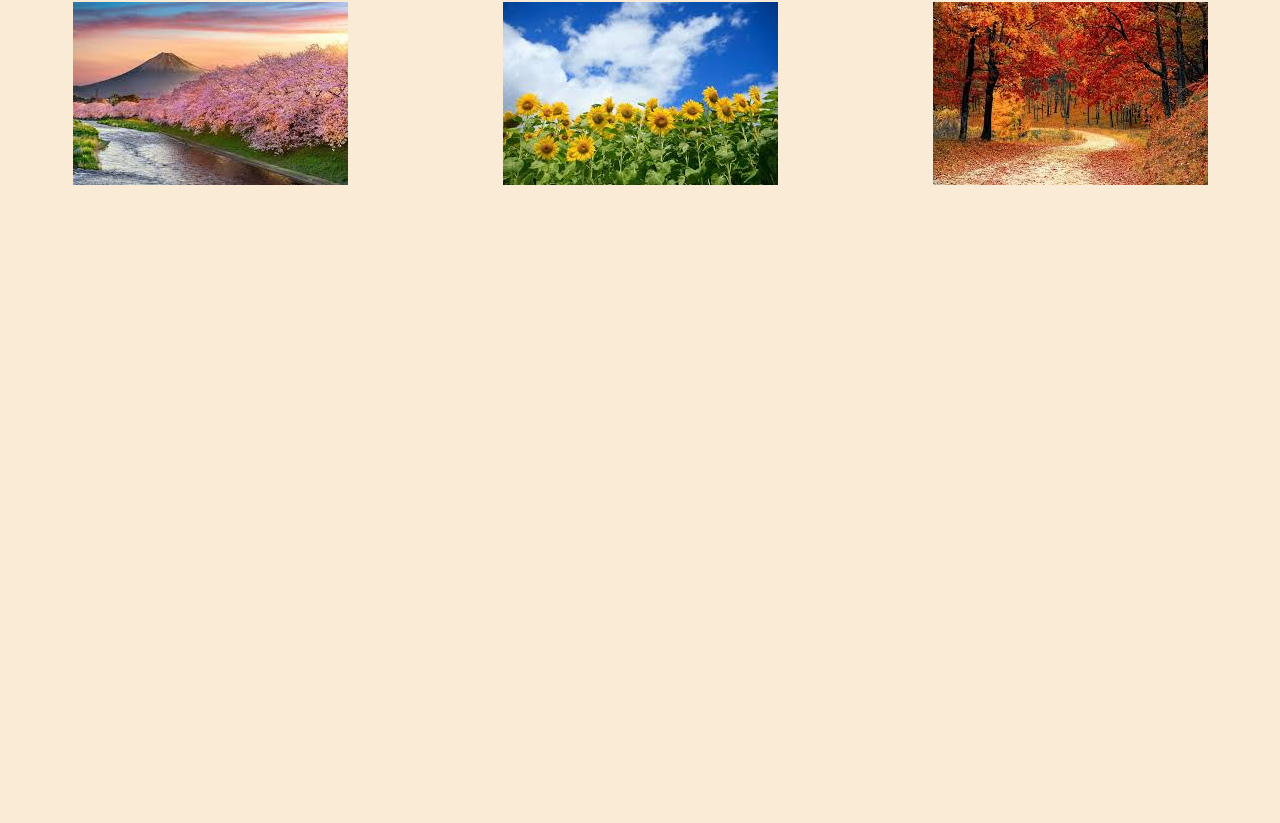
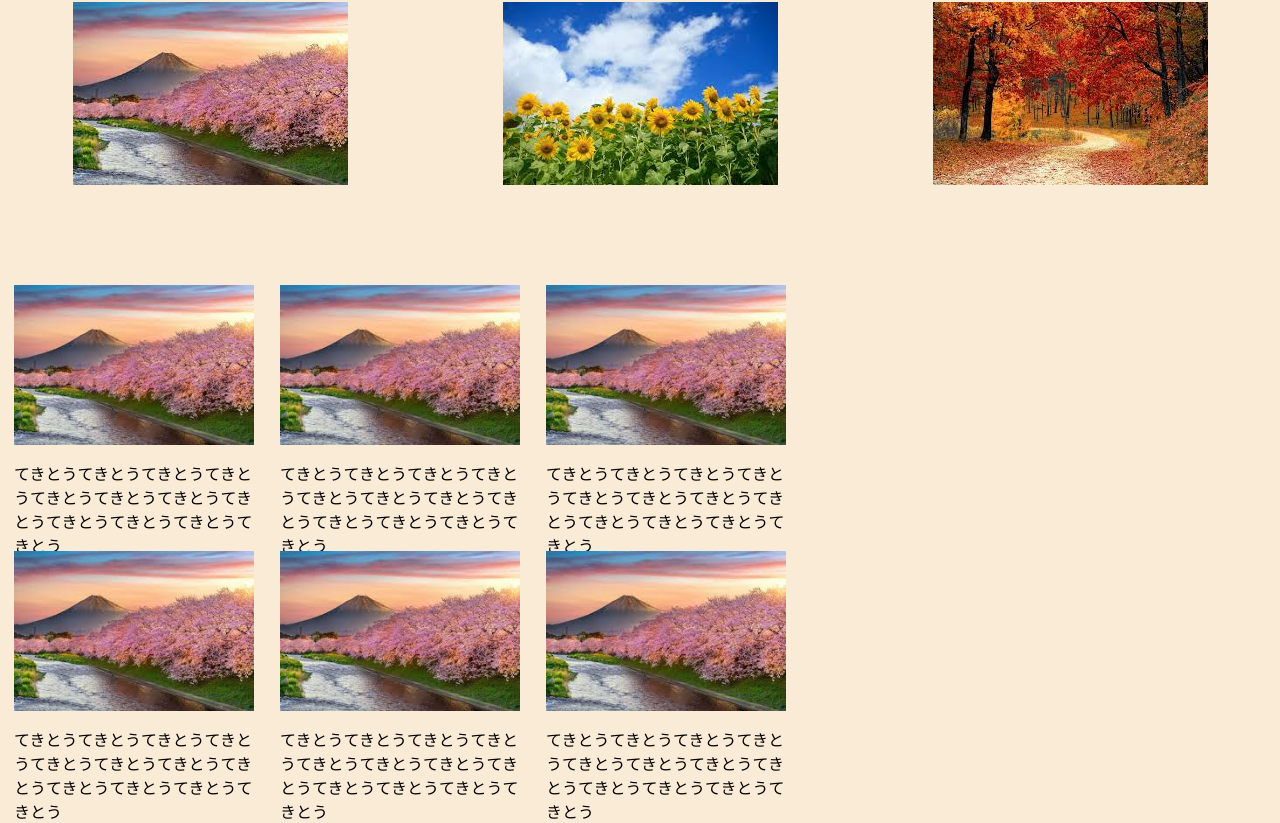
Before and after one commit to yutarohabu/tekitou, a React (Vite) app: page / in a window 1280 px wide. Shown: the part 662-1485 px from the top of the page. Before the commit the page ends 847 px from the top, so only its background shows below. Built offline with nearby package versions, Linux system fonts and the light colour scheme.

Commit message:
カード途中

```diff
--- a/src/App.jsx
+++ b/src/App.jsx
@@ -3,6 +3,7 @@ import styles from './App.module.css'
 import {Test} from './component/test/test.jsx'
 import {Header} from './component/header/Header.jsx'
 import {Slide} from './component/slide/Slide.jsx'
+import {Cards} from './component/cards/cards.jsx'
 
 export const App = ()=>{
   return(
@@ -12,7 +13,7 @@ export const App = ()=>{
       <Test />
       <div className={styles.AppDiv}>aaa</div>
       <Slide />
-
+      <Cards />
     </>
   )
 }
--- /dev/null
+++ b/src/component/card/card.jsx
@@ -0,0 +1,14 @@
+import React from 'react'
+import styles from './card.module.css'
+
+export const Card = ()=>{
+    console.log(`カードコンポーネント`)
+    return(
+        <>
+            <div className={styles.card}>
+                <img src='/img/spring.jpeg' alt='春'/>
+                <p>てきとうてきとうてきとうてきとうてきとうてきとうてきとうてきとうてきとうてきとうてきとうてきとう</p>
+            </div>
+        </>
+    )
+}
--- /dev/null
+++ b/src/component/card/card.module.css
@@ -0,0 +1,6 @@
+.card {
+    display: flex;
+    width: 240px;
+    height: 240px;
+    flex-direction: column;
+}
--- /dev/null
+++ b/src/component/cards/cards.jsx
@@ -0,0 +1,19 @@
+import React from 'react'
+import {Card} from '../card/card.jsx'
+import styles from './cards.module.css'
+
+export const Cards = ()=>{
+    console.log(`カーズコンポーネント`)
+    return(
+        <section className={styles.cards}>
+            <div className={styles.content}>
+                <Card />
+                <Card />
+                <Card />
+                <Card />
+                <Card />
+                <Card />
+            </div>
+        </section>
+    )
+}
--- /dev/null
+++ b/src/component/cards/cards.module.css
@@ -0,0 +1,12 @@
+.cards {
+    width: 800px;
+    display: flex;
+    justify-content: center;
+}
+
+.content {
+    display: flex;
+    flex-wrap: wrap;
+    gap: 26px;
+    justify-content: center;
+}
--- a/src/component/slide/Slide.jsx
+++ b/src/component/slide/Slide.jsx
@@ -7,7 +7,7 @@ import 'swiper/css';
 export const Slide = ()=>{
     console.log('スライドコンポーネント')
     return(
-        <>
+        <section className={styles.content}>
             <Swiper
                 modules={[Navigation, Pagination, Scrollbar, A11y]}
                 spaceBetween={10}
@@ -27,6 +27,6 @@ export const Slide = ()=>{
                     <div className={styles.slideContent}><img src='/img/winter.jpeg' alt='冬'/></div>
                 </SwiperSlide>
             </Swiper>
-        </>
+        </section>
     )
 }
--- a/src/component/slide/Slide.module.css
+++ b/src/component/slide/Slide.module.css
@@ -1,3 +1,7 @@
+.content {
+    padding: 0 0 100px 0;
+}
+
 img {
     /* width: 50%;
     height: auto;
```
